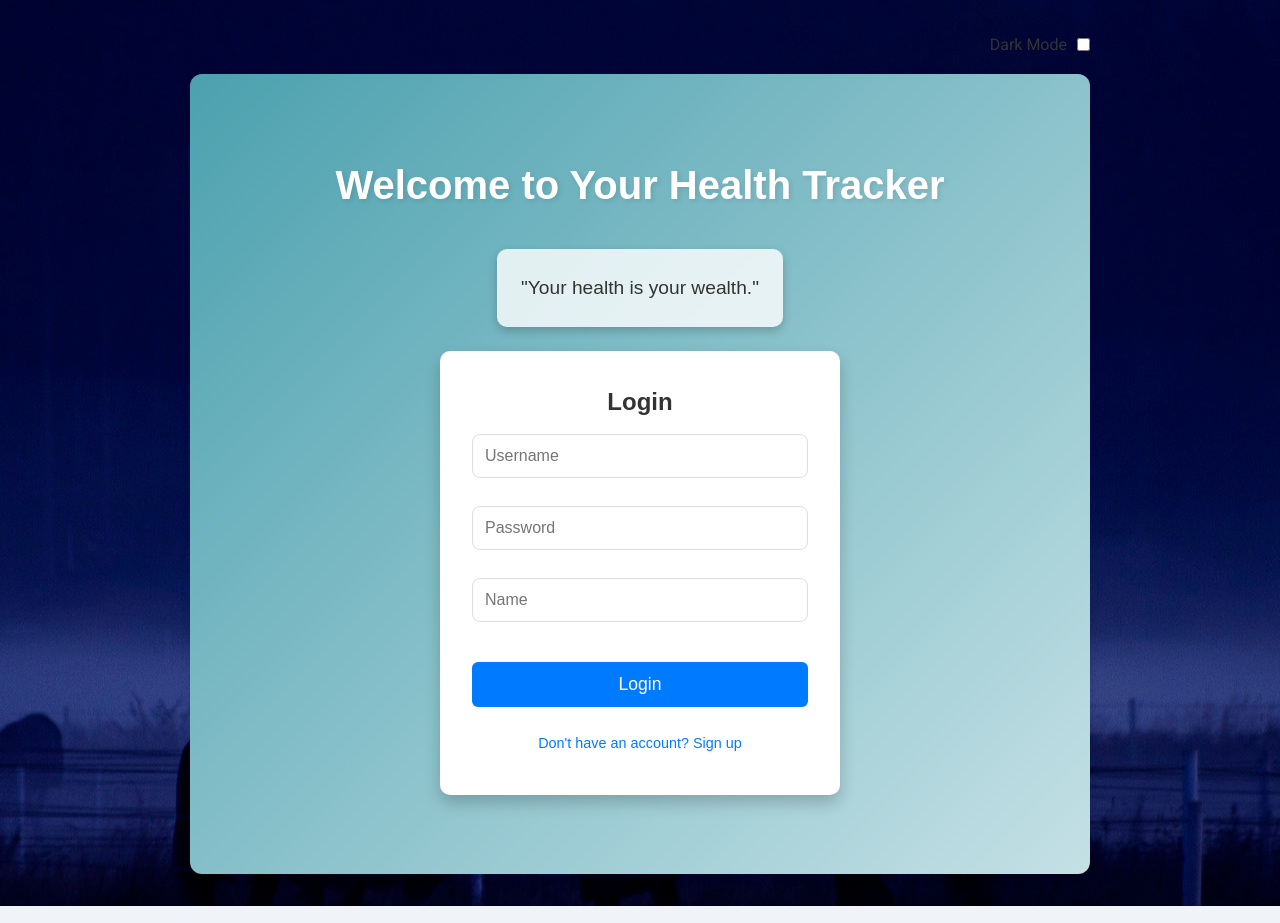
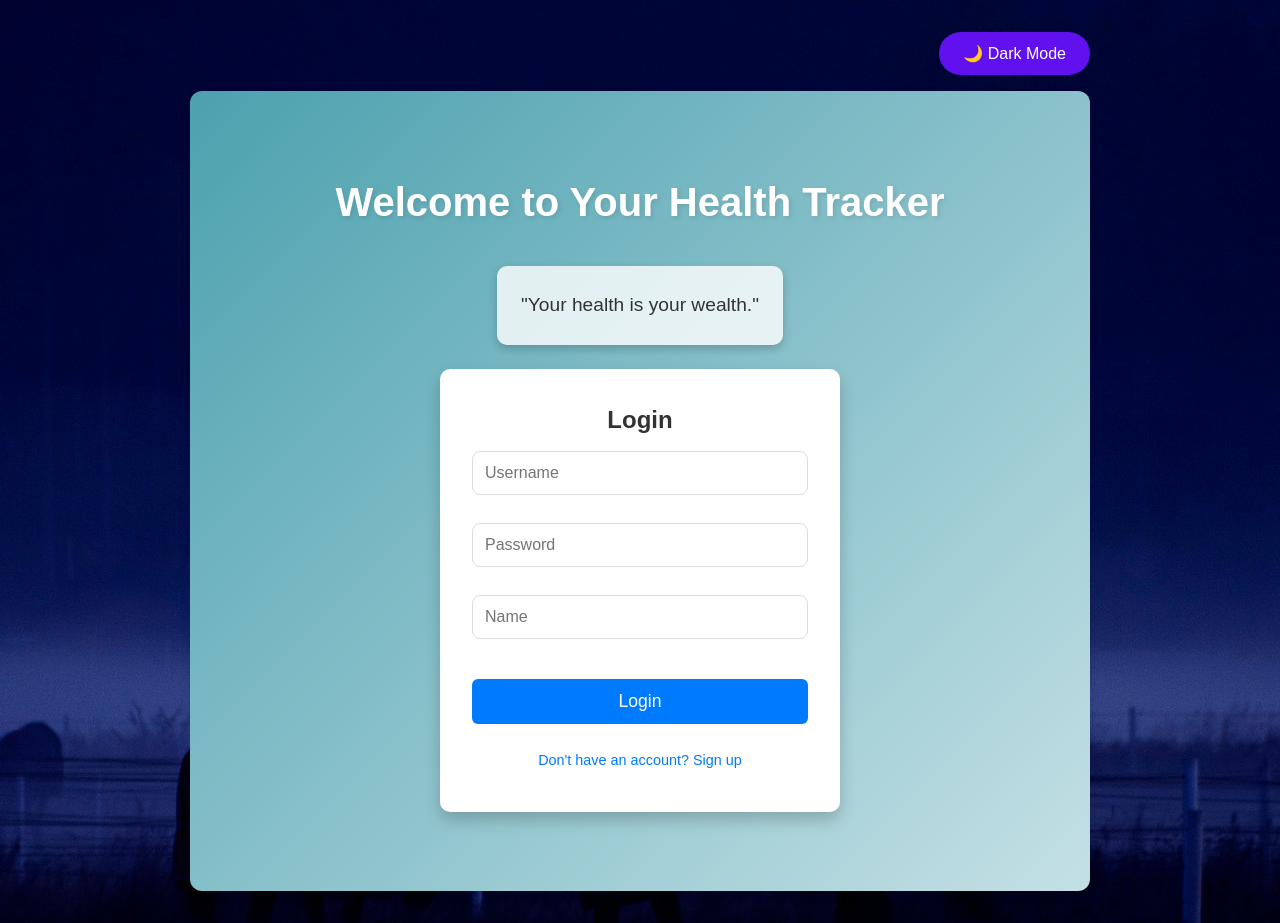
Before and after one commit to nishit2003/UI-Project1, a Svelte app: page / in a window 1280 px wide. Built offline with nearby package versions, Linux system fonts and the light colour scheme.

Commit message:
Refactor theme toggle button and add dark mode functionality

```diff
--- a/src/App.svelte
+++ b/src/App.svelte
@@ -192,9 +192,15 @@
 
 <main>
   <section class="theme-toggle">
-    <label for="themeSwitch">Dark Mode</label>
-    <input type="checkbox" id="themeSwitch" on:change={toggleTheme} />
-  </section>
+  <button class="theme-toggle-button" on:click={toggleTheme}>
+    {#if isDarkMode}
+      ☀️ Light Mode
+    {/if}
+    {#if !isDarkMode}
+      🌙 Dark Mode
+    {/if}
+  </button>
+</section>
 
   {#if loggedIn}
     <section class="card user-info-section">
```
